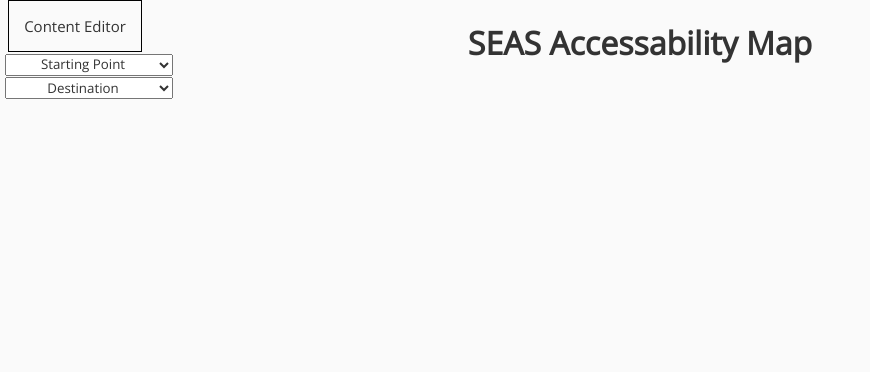
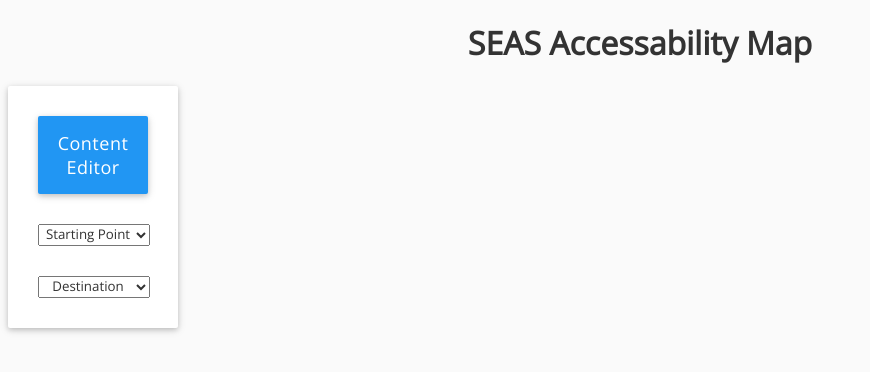
Before and after one commit to jxmorris12/ENGR-1620-Final-Project, a plain HTML site: page index.html in a window 1280 px wide. Shown: the whole page, without its empty margins (0-870 px from the left). Drawn offline with nearby package versions, Linux system fonts and the light colour scheme; files that its build step writes are made by us from their sources; no server answers; files whose address does not match are found by name.

Commit message:
added some materialize button stuff, wow jack that looks nice!

```diff
--- a/app.js
+++ b/app.js
@@ -110,8 +110,8 @@ function loadBuildingObjects() {
     buildings[x.name] = x;
     //
     var dropdown = $('<option value="'+x.name+'">'+x.name+'</option>');
-    $('#from')        .append( dropdown.clone() );
-    $('#destination') .append( dropdown.clone() );
+    $('#fromoptgroup').append( dropdown.clone() );
+    $('#destoptgroup').append( dropdown.clone() );
     //
     console.log('appending',dropdown);
   }
--- a/index.html
+++ b/index.html
@@ -34,13 +34,17 @@
 
 <body>
   <h1> SEAS Accessability Map </h1>
-  <div id="menu">
-    <button id="edit" onclick="edit()"> Content Editor </button>
-    <select id="from">
-      <option value="" default selected>Starting Point</option>
+  <div class="card" id="menu">
+    <button class="materializeButton" id="edit" onclick="edit()"> Content Editor </button>
+    <select class="placeSelect" id="from">
+      <optgroup id="fromoptgroup">
+        <option value="" default selected>Starting Point</option>
+      </optgroup>
     </select>
-    <select id="destination" placeholder="Destination">
-      <option value="" default selected>Destination</option>
+    <select class="placeSelect" id="destination" placeholder="Destination">
+      <optgroup id="destoptgroup">
+        <option value="" default selected>Destination</option>
+      </optgroup>
     </select>
   </div>
   <svg id="map" viewBox="0 0 1200 1200" preserveAspectRatio="xMidYMid meet"> </svg>
--- a/main.css
+++ b/main.css
@@ -7,16 +7,40 @@
   font-variant: normal;
   text-align: center;
 }
-* > * {
-  color: #333; /* pretty dark gray */
-  font-family: 'Open Sans';
-  font-style: normal;
-  font-variant: normal;
-  text-align: center;
-}
 
 body {
   background: #fafafa;
+}
+
+#menu {
+  padding: 15px;
+  /*position:absolute;*/
+  /*top:0;*/
+  /*left:5px;*/
+  width:140px;
+  height:100%;
+  /*border: 5px dashed blue;*/
+}
+
+#menu > * {
+  margin: 15px;
+}
+
+#edit {
+  padding: 15px;
+  font-size: 18px;
+}
+
+#edit:focus {
+  outline: none;
+}
+
+.placeSelect {
+  width: 80%;
+}
+
+optgroup {
+  font-size:20px;
 }
 
 #map {
@@ -48,22 +72,35 @@ rect {
   stroke-opacity:0.9;
 }
 
-#menu {
-  position:absolute;
-  top:0;
-  left:5px;
-  width:140px;
-  height:100%;
-  /*border: 5px dashed blue;*/
+
+/* Via Materialize CSS */
+.card {
+  position: relative;
+  margin: 0.5rem 0 1rem 0;
+  background-color: #fff;
+  transition: box-shadow .25s;
+  border-radius: 2px;
+  box-shadow: 0 2px 5px 0 rgba(0,0,0,0.16),0 2px 10px 0 rgba(0,0,0,0.12);
 }
 
-#edit {
-  background: none;
-  border: 1px solid black;
-  padding: 15px;
-  font-size: 15px;
+button {
+  cursor: pointer;
+  display: inline-block;
+  -webkit-tap-highlight-color: transparent;
+  z-index: 1;
+  /* Color: blue */
+  background-color: #2196f3 !important;
+  /* Important button styling rules */
+  border: none;
+  border-radius: 2px;
+  color: #fff;
+  letter-spacing: .5px;
+  /* Materialize shadow */
+  box-shadow: 0 2px 5px 0 rgba(0,0,0,0.16),0 2px 10px 0 rgba(0,0,0,0.12);
 }
 
-#edit:focus {
-  outline: none;
+button:hover {
+  box-shadow: 0 5px 11px 0 rgba(0,0,0,0.18),0 4px 15px 0 rgba(0,0,0,0.15);
 }
+
+/* End Materialize CSS */
```
